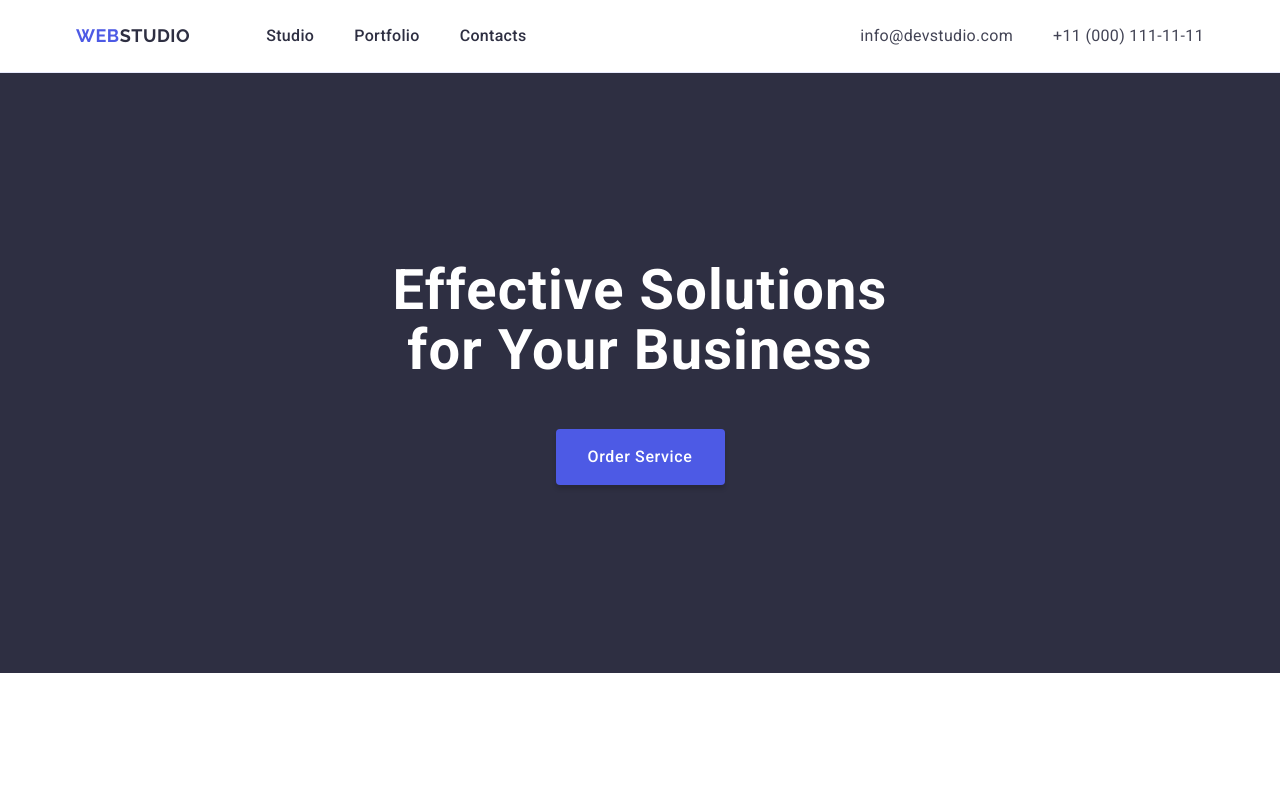
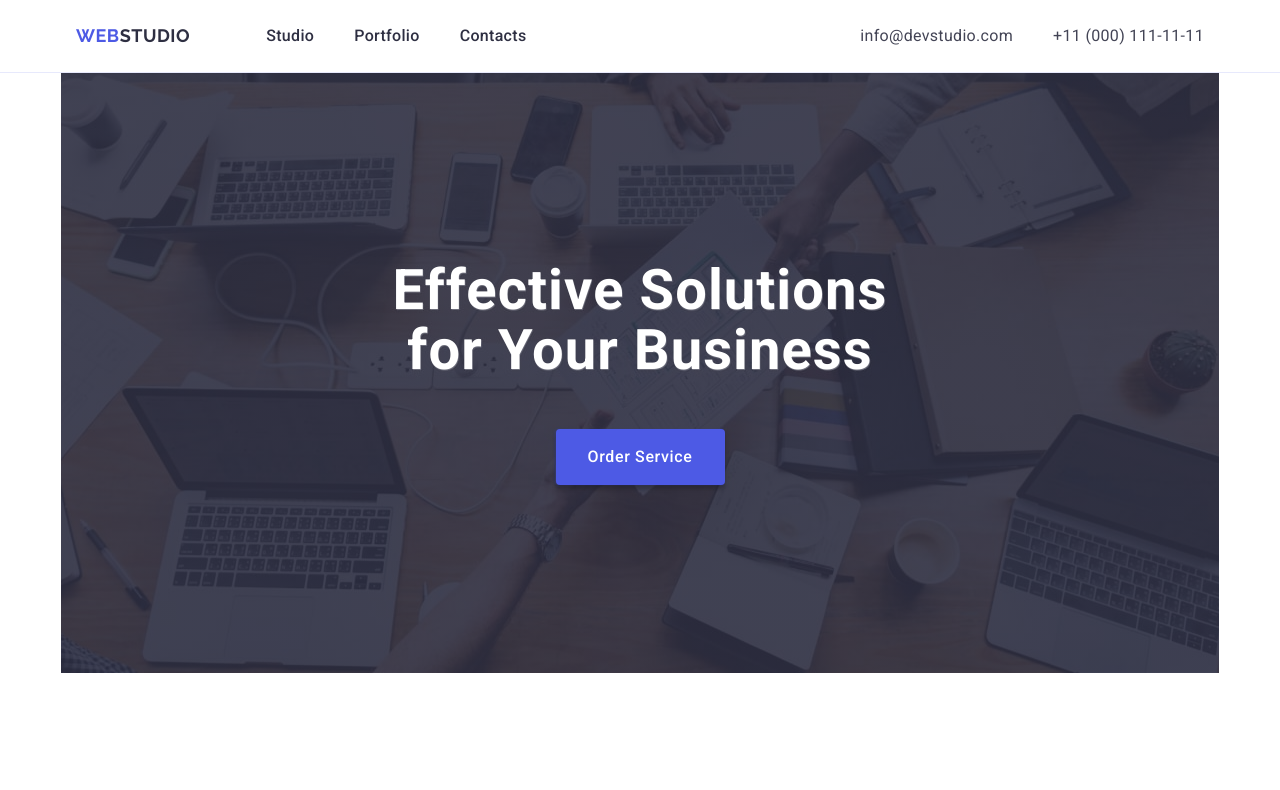
Before and after one commit to R0man-N/goit-markup-hw-04, a plain HTML site: page index.html in a window 1280 px wide. Shown: the top 790 px of the page. Drawn offline with nearby package versions, Linux system fonts and the light colour scheme.

Commit message:
hw-4-iter-1

```diff
--- a/css/styles.css
+++ b/css/styles.css
@@ -133,13 +133,17 @@ img {
 /*=========================================*/
 
 /*===================HERO==================*/
-.hero {
+.hero {}
+
+.hero-container {
     background: #2E2F42;
+    background-image: linear-gradient(rgba(46, 47, 66, 0.70), rgba(46, 47, 66, 0.70)), url(../images/people-office.jpg);
+    background-repeat: no-repeat;
+    background-position: center;
+    block-size: cover;
     padding-top: 188px;
     padding-bottom: 188px;
 }
-
-.hero-container {}
 
 .hero-title {
     color: #FFFFFF;
```
Also changed, not shown: images/icons.svg (added), images/people-office.jpg (added).
